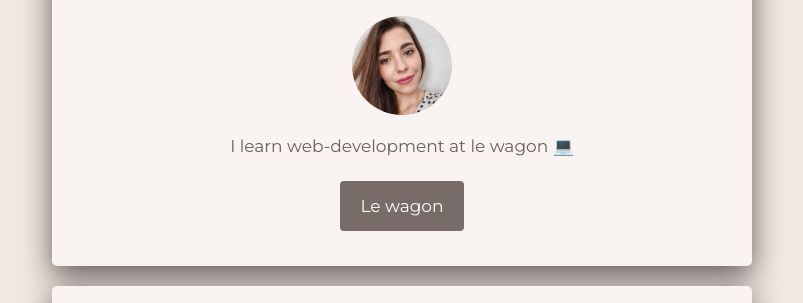
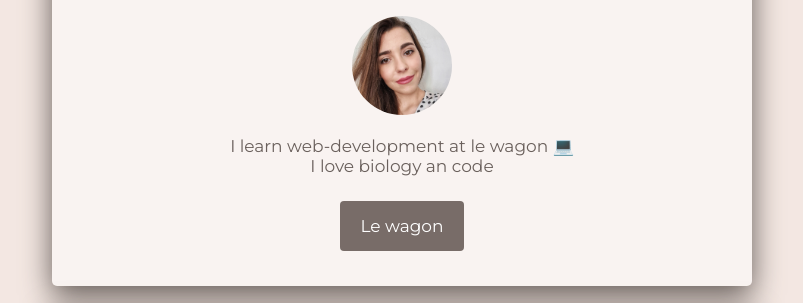
Before and after one commit to Emma6098/profile, a plain HTML site: page index.html in a window 1280 px wide. Shown: the part 205-508 px from the top of the page, without its empty margins (238-1041 px from the left). Drawn offline with Linux system fonts and the light colour scheme.

Commit message:
complete my profil

```diff
--- a/index.html
+++ b/index.html
@@ -16,7 +16,8 @@
         <h1>Hello, I'm Emma &#128516</h1>
         <h3>Programmeuse &#129299</h3>
         <img src="images/ppemma.jpg" width="100px" class="img-circle">
-        <p> I learn web-development at le wagon &#x1F4BB </p>
+        <p> I learn web-development at le wagon &#x1F4BB <br>
+        I love biology an code</p>
 
         <a href="https://www.lewagon.com/fr" class="btn" target="_blank" >Le wagon</a>
       </div>
```
